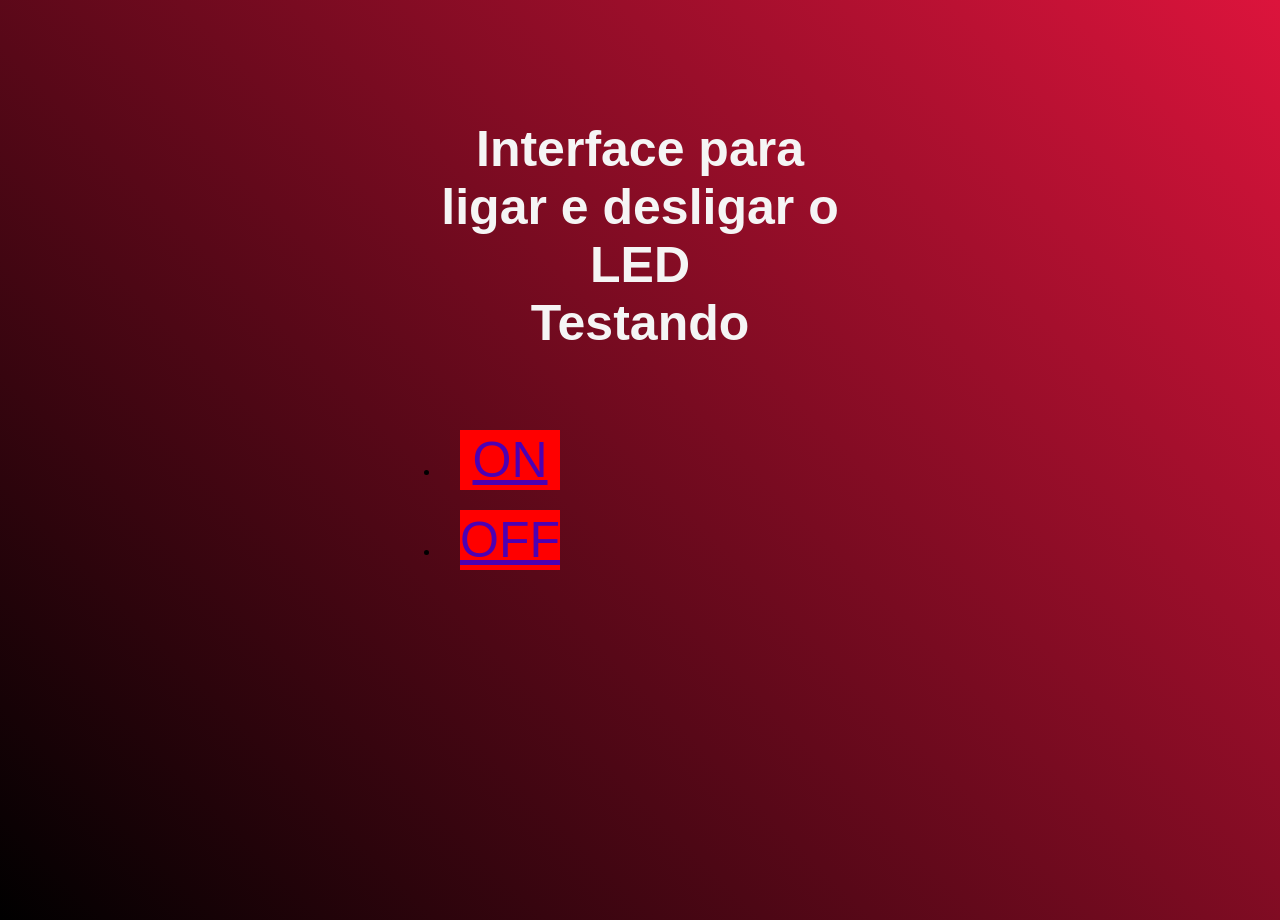
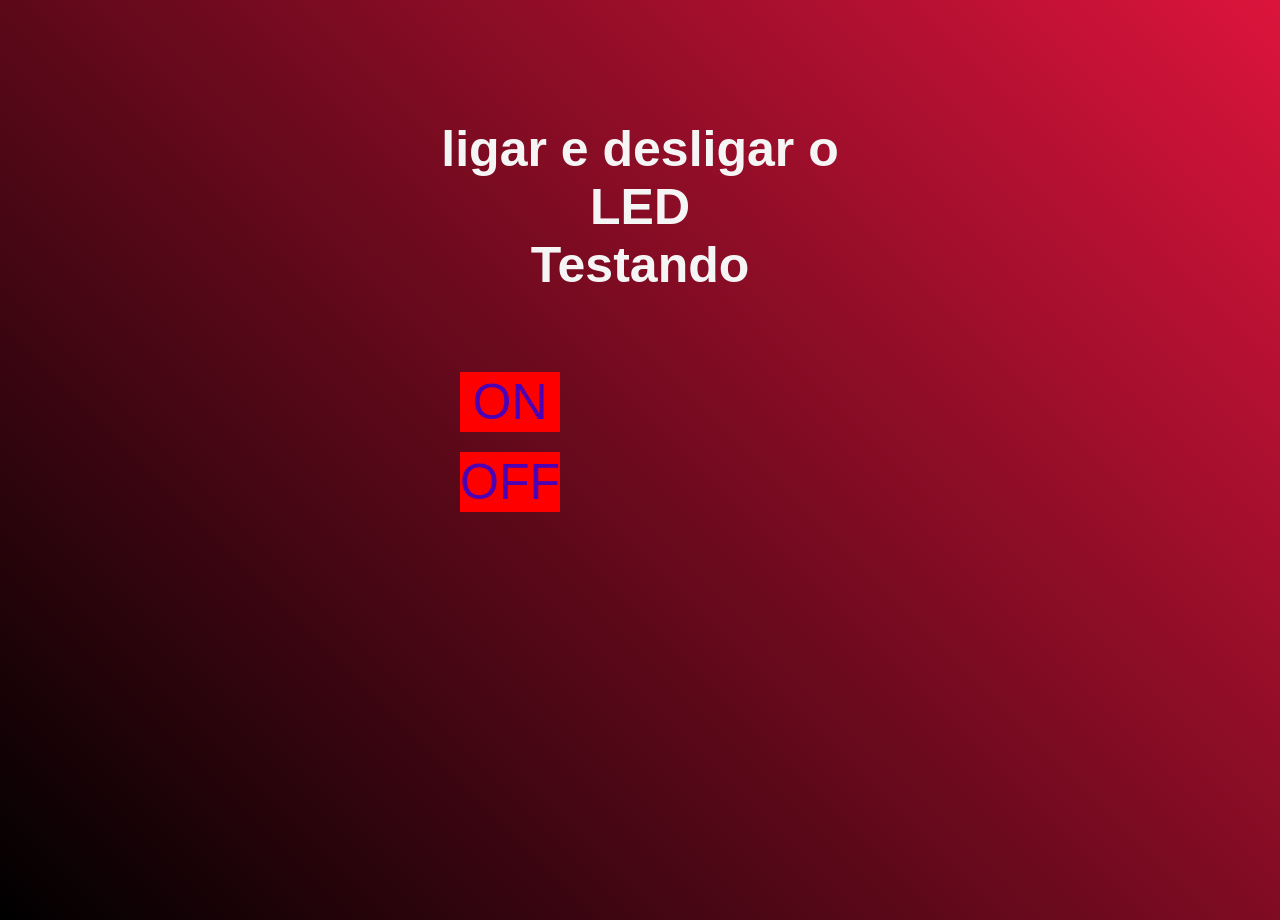
Before and after one commit to ThallysCezar/interface_com_botoes_proj, a plain HTML site: page index.html in a window 1280 px wide. Drawn offline with Linux system fonts and the light colour scheme.

Commit message:
Refactor: html

```diff
--- a/index.html
+++ b/index.html
@@ -31,13 +31,16 @@
           font-size: 50px;
         }
         ul li {
-            text-decoration: none;
+          list-style-type: none;
+        }
+        ul li a {
+          text-decoration: none;
         }
         .botao_off {
-            margin: 20px 20px;
+          margin: 20px 20px;
         }
         .botao_on {
-            margin: 20px 20px;
+          margin: 20px 20px;
         }
         #container {
           width: 400px;
@@ -53,7 +56,7 @@
 <!----------------------------H T M L--------------------------------->
 <body>
     <div id="container">
-        <h1>Interface para ligar e desligar o LED<br> Testando <br><br></h1>
+        <h1>ligar e desligar o LED<br> Testando <br><br></h1>
 
         <ul>
             <li>
```
